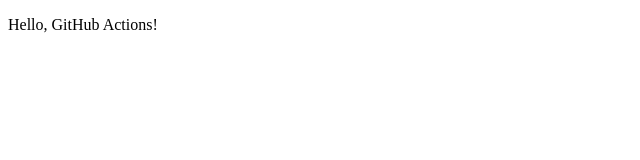
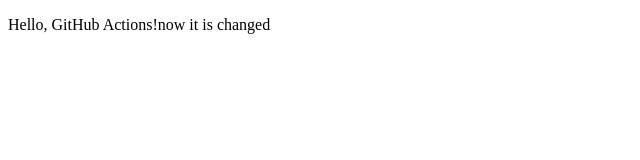
Before and after one commit to amal-krishna123/github-page-deployment, a plain HTML site: page index.html in a window 1280 px wide. Shown: the whole page, without its empty margins (0-640 px from the left). Drawn offline with Linux system fonts and the light colour scheme.

Commit message:
changes-1

```diff
--- a/index.html
+++ b/index.html
@@ -8,7 +8,7 @@
 </head>
 
 <body>
-    <p>Hello, GitHub Actions!</p>
+    <p>Hello, GitHub Actions!now it is changed</p>
 </body>
 
 </html>
```
